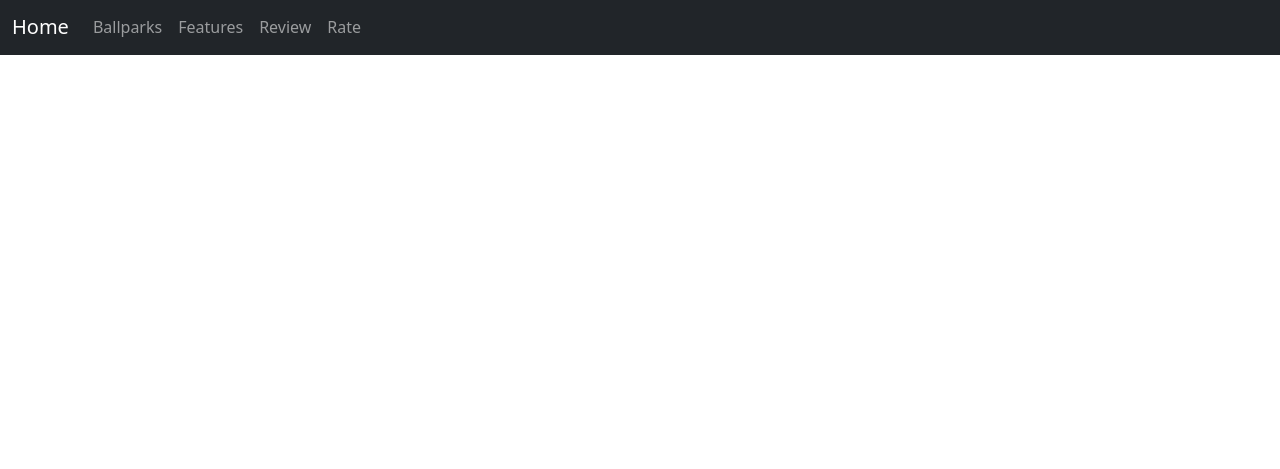
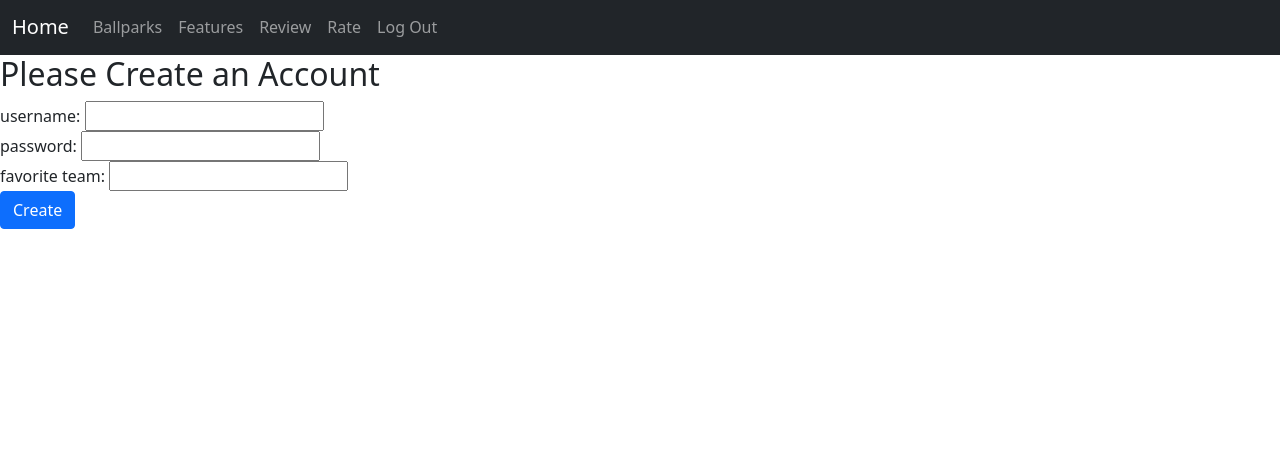
Before and after one commit to Pzecca7/specs-capstone-ballpark-app, a Flask app: page / in a window 1280 px wide. Shown: the part 251-720 px from the top of the page. Run offline with Flask 3, Linux system fonts and the light colour scheme; the visitor is signed in with stand-in values (Sample User, id 1).

Commit message:
login + create-account displayed

```diff
--- a/crud.py
+++ b/crud.py
@@ -4,6 +4,12 @@ def create_user(username, email, password, favorite_team):
     """Create and return a new user."""
 
     user = User(username=username, email=email, password=password, favorite_team=favorite_team)
+
+    return user
+
+def get_by_username(username):
+
+    user = User(username=username)
 
     return user
 
--- a/forms.py
+++ b/forms.py
@@ -2,10 +2,15 @@ from flask_wtf import FlaskForm
 from wtforms import StringField, SubmitField, TextAreaField, BooleanField, SelectField, DateTimeLocalField, PasswordField, validators
 from wtforms.validators import DataRequired, Length
 
+class CreateAccountForm(FlaskForm):
+     username = StringField('username', [validators.InputRequired()])
+     password = PasswordField('password', [validators.InputRequired()])
+     favorite_team = StringField('favorite team')
+
+
 class LoginForm(FlaskForm):
-    username = StringField('Username',[validators.InputRequired()])
-    password = PasswordField('Password', [validators.InputRequired()])
-    favorite_team = StringField('favorite team')
+    username = StringField('username',[validators.InputRequired()])
+    password = PasswordField('password', [validators.InputRequired()])
 
 class ReviewForm(FlaskForm):
     ballpark_selection = SelectField('ballpark')
@@ -15,3 +20,6 @@ class ReviewForm(FlaskForm):
     seat_view = StringField('seat view')
     favorite_food_tried = StringField('favorite food tried')
     submit = SubmitField('submit')
+
+def update_ballparks(self, ballaprks):
+        self.ballpark_selection.choices = [ (ballpark.id, ballpark.ballpark_name) for ballpark in ballaprks ]
--- a/server.py
+++ b/server.py
@@ -1,5 +1,5 @@
 from flask import Flask, render_template, request, flash, session, redirect, url_for
-from forms import ReviewForm
+from forms import ReviewForm, LoginForm, CreateAccountForm
 from model import db, Review, User, Ballpark, Rating, BucketList, connect_to_db
 import crud
 
@@ -11,7 +11,57 @@ app.jinja_env.undefined = StrictUndefined
 
 @app.route("/")
 def home():
-    return render_template("homepage.html")
+
+    create_account_form = CreateAccountForm()
+
+    return render_template("homepage.html", create_account_form = create_account_form )
+
+@app.route("/create-account")
+def create_account():
+    create_account_form = CreateAccountForm()
+
+    if create_account_form.validate_on_submit():
+        username = create_account_form.username.data
+        password = create_account_form.password.data
+        favorite_team = create_account_form.favorite_team.data
+
+        user = crud.get_by_username(username)
+    if user:
+        flash("Cannot create an account with that username. Try again.")
+    else:
+        user = crud.create_user(username, password, favorite_team)
+        db.session.add(user)
+        db.session.commit()
+        flash("Account created! Please log in.")
+
+    return redirect("/login")
+
+@app.route("/login",  methods=["GET","POST"])
+def login():
+
+    login_form = LoginForm()
+
+    if login_form.validate_on_submit():
+        username = login_form.username.data
+        password = login_form.password.data
+
+        user = crud.get_by_username(username)
+
+        if not user or user['password'] != password:
+            flash("Invalid username or password")
+            return redirect('/login')
+
+        session["username"] = user["username"]
+        flash("logged in")
+        return redirect("/ballparks")
+
+    return render_template("login.html", login_form=login_form)
+
+@app.route("/logout")
+def logout():
+    del session["username"]
+    flash("Logged out")
+    return redirect("/login")
 
 @app.route("/ballparks")
 def all_ballparks():
@@ -31,6 +81,7 @@ def review():
 def add_review():
 
     review_form = ReviewForm()
+    review_form.update_ballparks(Ballpark.query.get(ballpark_id).ballparks)
 
     if review_form.validate_on_submit():
         visit_date = review_form.visit_date.data
--- a/templates/base.html
+++ b/templates/base.html
@@ -29,11 +29,11 @@
                 <a class="nav-link" href="/features">Features</a>
                 <a class="nav-link" href="/review">Review</a>
                 <a class="nav-link" href="/rate">Rate</a>
-                <!-- {% if 'username' in session %}
+                {% if 'username' in session %}
                     <a class="nav-link" href="/logout">Log Out</a>
                 {% else %}
                     <a class="nav-link" href="/login">Login</a>
-                {% endif %}     -->
+                {% endif %}
             </div>
         </div>
     </div>
--- a/templates/homepage.html
+++ b/templates/homepage.html
@@ -2,4 +2,16 @@
 {% block title %}Ballpark App Home{% endblock %}
 
 {% block body %}
+
+<h2>Please Create an Account</h2>
+
+<form method="Post" action="/create-account">
+        <div>{{ create_account_form.username.label }}: {{ create_account_form.username }}</div>
+        <div>{{ create_account_form.password.label }}: {{ create_account_form.password }}</div>
+        <div>{{ create_account_form.favorite_team.label}}: {{ create_account_form.favorite_team }}</div>
+        {{ create_account_form.csrf_token }}
+        <button class="btn btn-primary" type="submit">Create</button>
+</form>
+
+
 {% endblock %}
```
Also changed, not shown: templates/login.html (added, +15 -0 lines).
